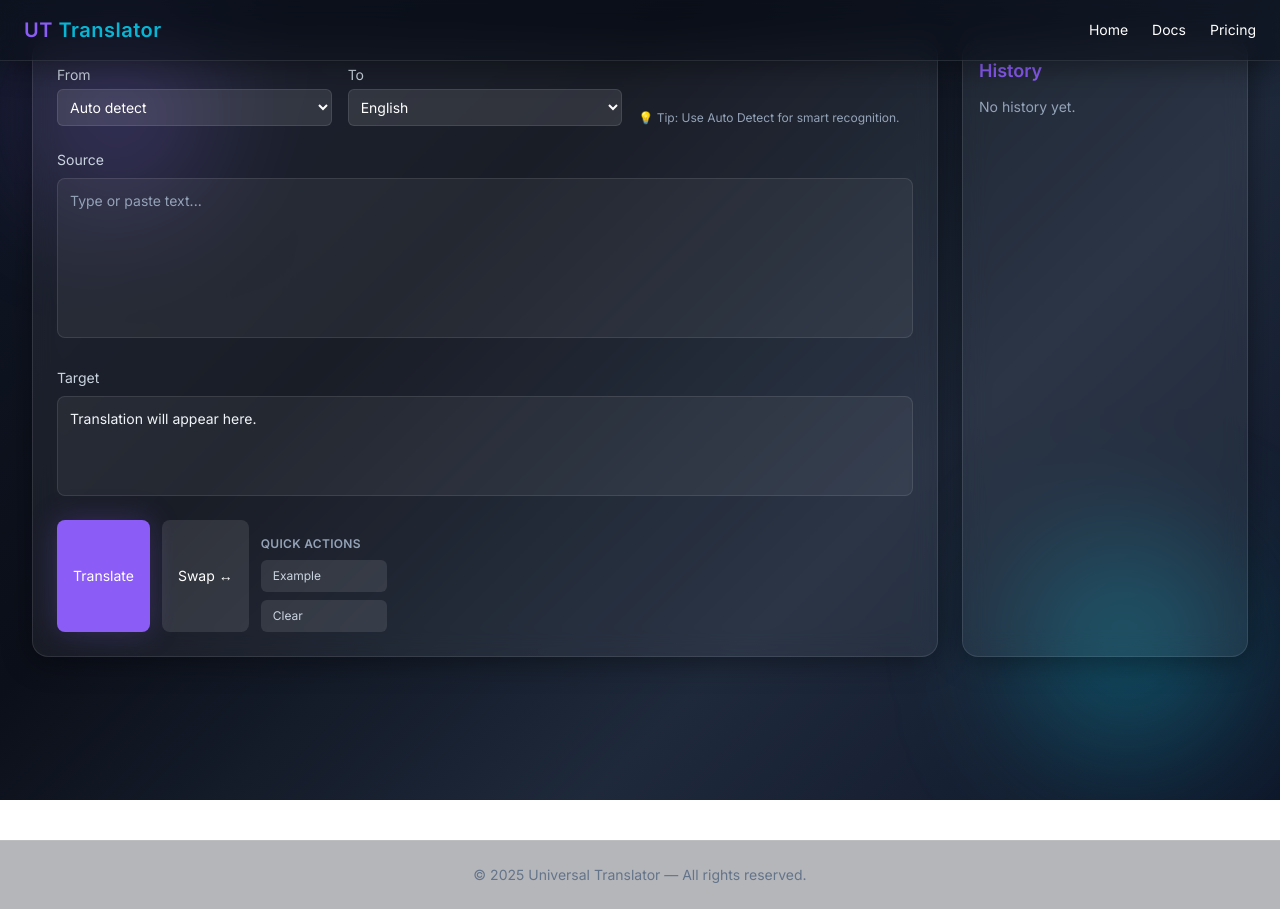
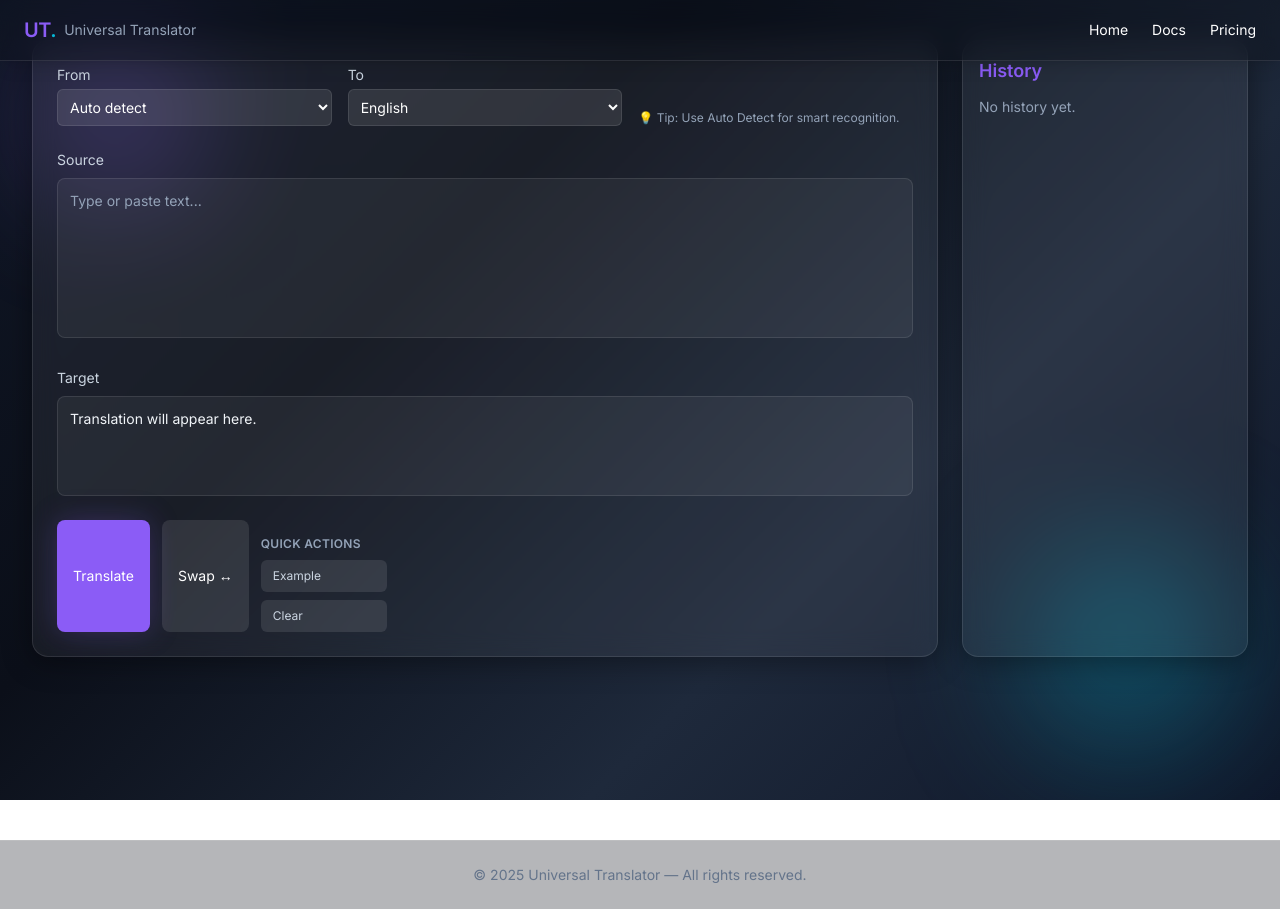
Before and after one commit to karan-sidhu22/UNIVERSAL-TRANSLATOR, a Next.js app: page / in a window 1280 px wide. Built offline with nearby package versions, Linux system fonts and the light colour scheme.

Commit message:
updated the navbar

```diff
--- a/components/Navbar.jsx
+++ b/components/Navbar.jsx
@@ -3,23 +3,29 @@ import Link from "next/link";
 
 export default function Navbar() {
   return (
-    <nav className="w-full fixed top-0 left-0 z-50 bg-bg/60 backdrop-blur-md border-b border-white/10 shadow-soft">
-      <div className="max-w-7xl mx-auto px-6 py-4 flex items-center justify-between text-white">
-        <h1 className="text-xl font-semibold tracking-wide text-accent">
-          UT <span className="text-accent2">Translator</span>
-        </h1>
-        <div className="flex gap-6 text-sm">
-          <Link href="/" className="hover:text-accent2 transition">
+    <header className="fixed top-0 left-0 w-full z-50">
+      <nav className="mx-auto max-w-7xl flex items-center justify-between px-6 py-4 bg-bg/40 backdrop-blur-md border-b border-white/10 shadow-lg">
+        <div className="flex items-center gap-2">
+          <h1 className="text-lg md:text-xl font-semibold tracking-tight text-accent">
+            UT<span className="text-accent2">.</span>
+          </h1>
+          <p className="hidden sm:block text-sm text-slate-400">
+            Universal Translator
+          </p>
+        </div>
+
+        <div className="flex items-center gap-6 text-sm">
+          <Link href="/" className="hover:text-accent2 transition-colors">
             Home
           </Link>
-          <Link href="/docs" className="hover:text-accent2 transition">
+          <Link href="/docs" className="hover:text-accent2 transition-colors">
             Docs
           </Link>
-          <Link href="/pricing" className="hover:text-accent2 transition">
+          <Link href="/pricing" className="hover:text-accent2 transition-colors">
             Pricing
           </Link>
         </div>
-      </div>
-    </nav>
+      </nav>
+    </header>
   );
 }
```
